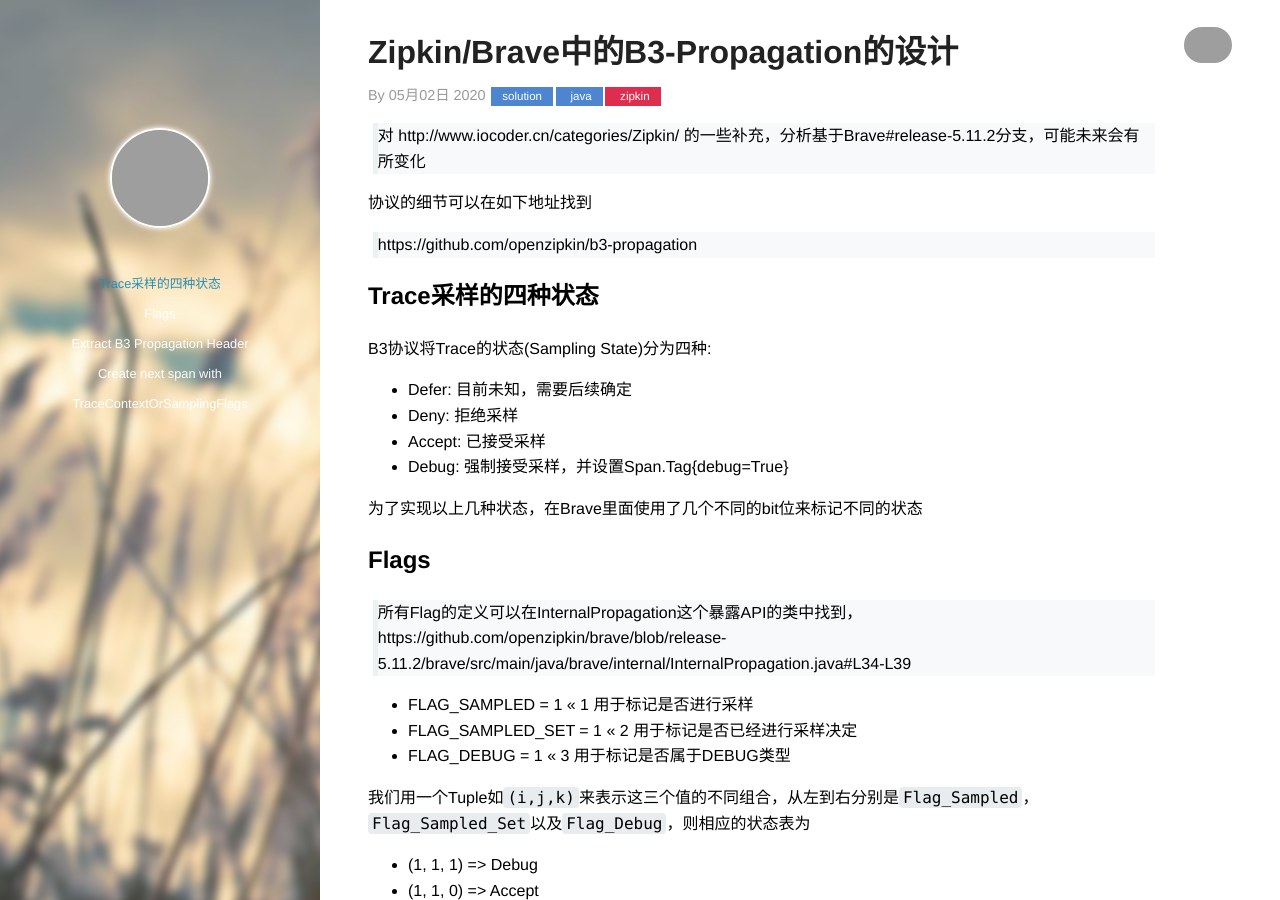
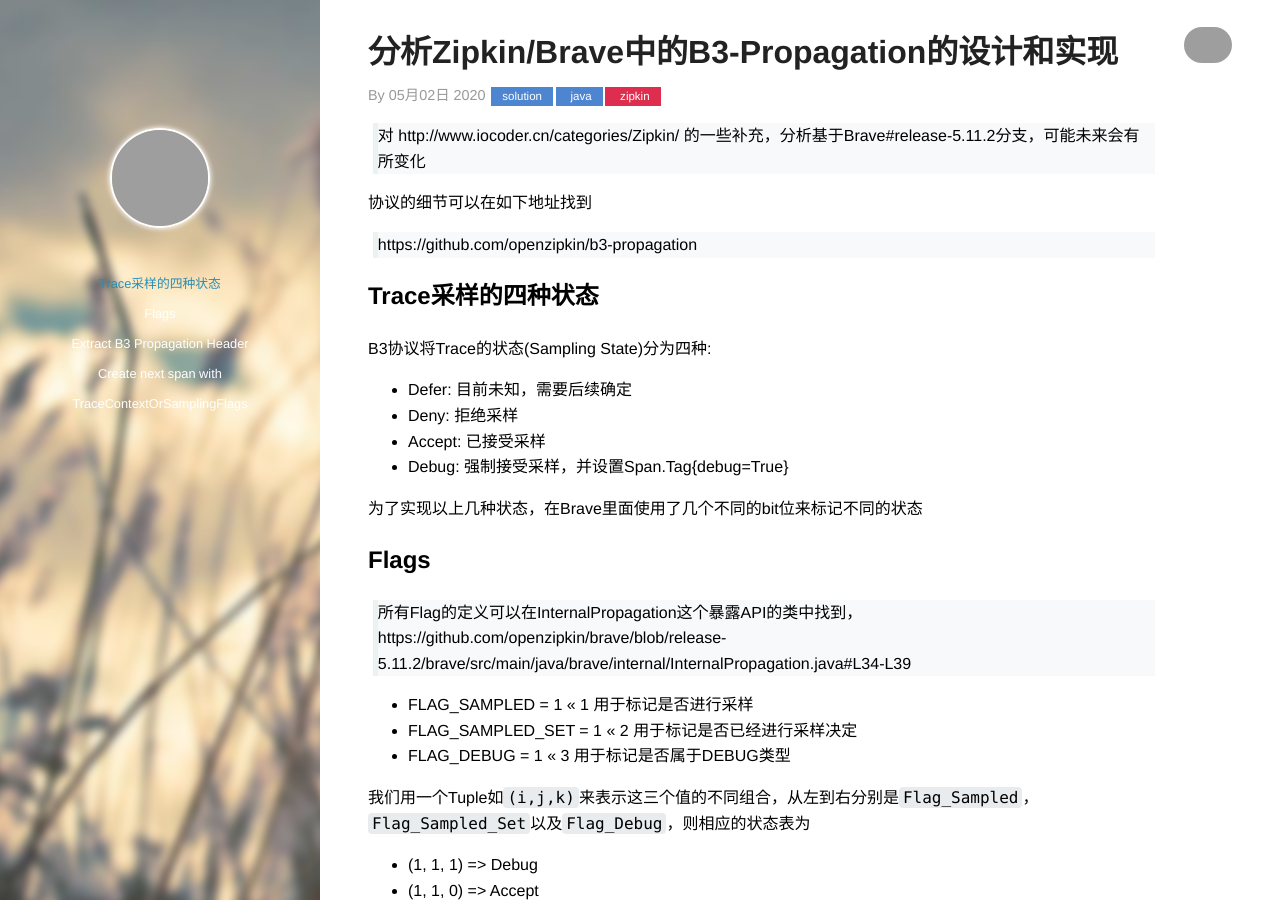
Before and after one commit to lujiajing1126/lujiajing1126.github.com, a Jekyll site: the page built from _posts/2020-05-02-zipkin-b3-propagation.md, in a window 1280 px wide and 900 px high, cut to the strip 0-900 px from the top of the window. Built offline with Jekyll 4.4.1, drawn with Linux system fonts in a browser that asks for light colours; some web fonts are replaced; comment, search, counter and statistics services are not loaded; grey boxes are pictures that could not be loaded.

Commit message:
modify title

```diff
--- a/_posts/2020-05-02-zipkin-b3-propagation.md
+++ b/_posts/2020-05-02-zipkin-b3-propagation.md
@@ -1,6 +1,6 @@
 ---
 layout: post
-title:  "Zipkin/Brave中的B3-Propagation的设计"
+title:  "分析Zipkin/Brave中的B3-Propagation的设计和实现"
 date:   2020-05-02 20:40:00
 categories: solution
 tags: [java,zipkin,brave,b3]
```
